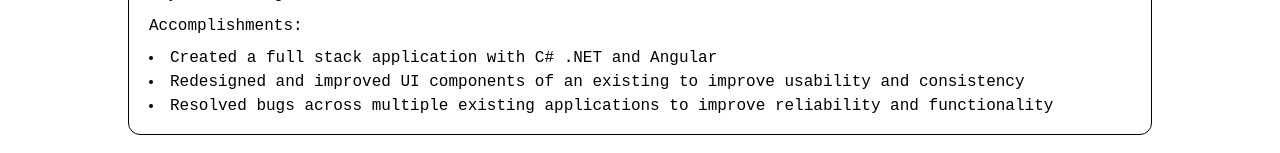
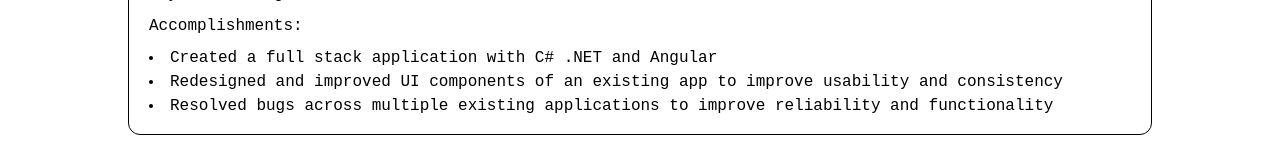
Before and after one commit to hagensv-web/hagensv-portfolio, a Next.js app: page /experience in a window 1280 px wide. Shown: the part 303-456 px from the top of the page. Built offline with nearby package versions, Linux system fonts and the light colour scheme.

Commit message:
fix grammar

```diff
--- a/data/experience.ts
+++ b/data/experience.ts
@@ -9,7 +9,7 @@ export const experience: WorkExperience[] = [
         workType: "Full-Time",
         accomplishments: [
             "Created a full stack application with C# .NET and Angular",
-            "Redesigned and improved UI components of an existing to improve usability and consistency",
+            "Redesigned and improved UI components of an existing app to improve usability and consistency",
             "Resolved bugs across multiple existing applications to improve reliability and functionality"
         ],
     },
```
